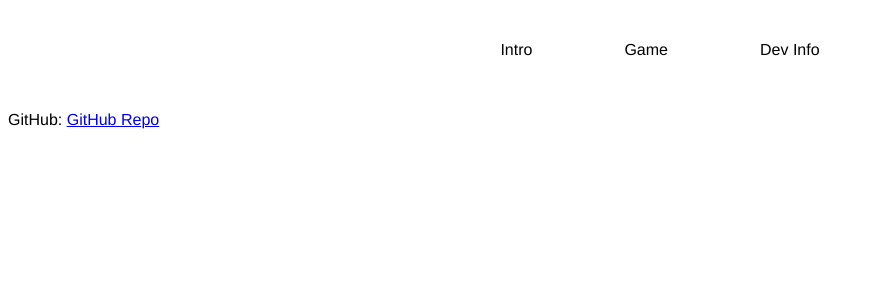
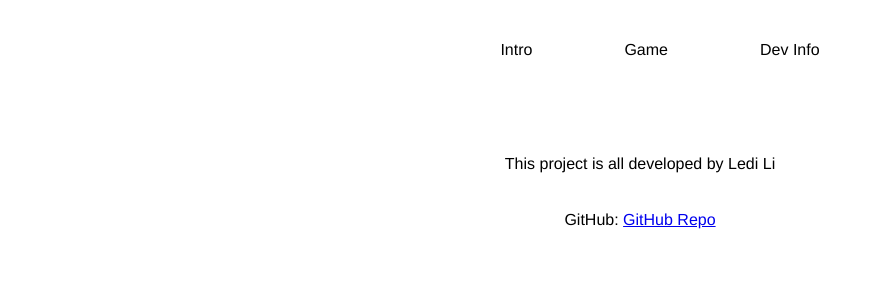
Before and after one commit to ledili2424/Conway-s-Game-of-Life, a React (Vite) app: page /info in a window 1280 px wide. Shown: the top 300 px of the page, without its empty margins (0-874 px from the left). Built offline with nearby package versions, Linux system fonts and the light colour scheme.

Commit message:
style devinfo page

```diff
--- a/src/DevInfo.jsx
+++ b/src/DevInfo.jsx
@@ -1,12 +1,24 @@
-import NavBar from './NavBar'
+import NavBar from "./NavBar";
 
 export default function DevInfo() {
   return (
-    <div>
-        <NavBar/>
-        <p>
-        GitHub: <a href="https://github.com/ledili2424/Conway-s-Game-of-Life">GitHub Repo</a>
+    <div
+      style={{
+        display: "flex",
+        flexDirection: "column",
+        alignItems: "center",
+      }}
+    >
+      <NavBar />
+      <p style={{ marginTop: "60px" }}>
+        This project is all developed by Ledi Li
+      </p>
+      <p>
+        GitHub:{" "}
+        <a href="https://github.com/ledili2424/Conway-s-Game-of-Life">
+          GitHub Repo
+        </a>
       </p>
     </div>
-  )
+  );
 }
```
